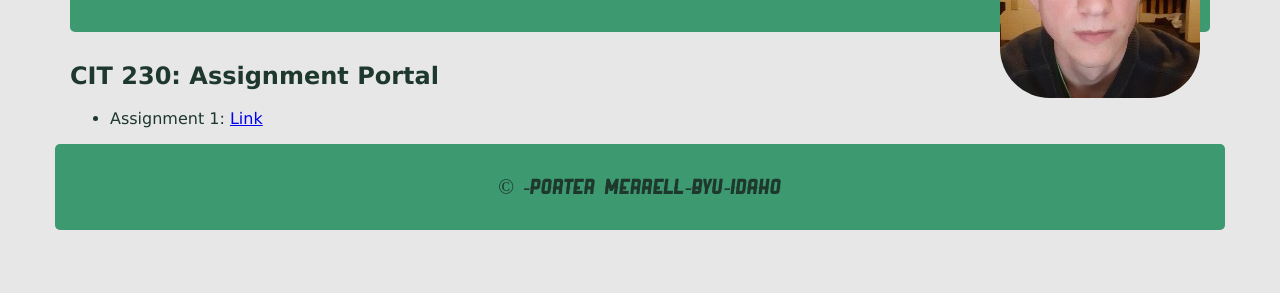
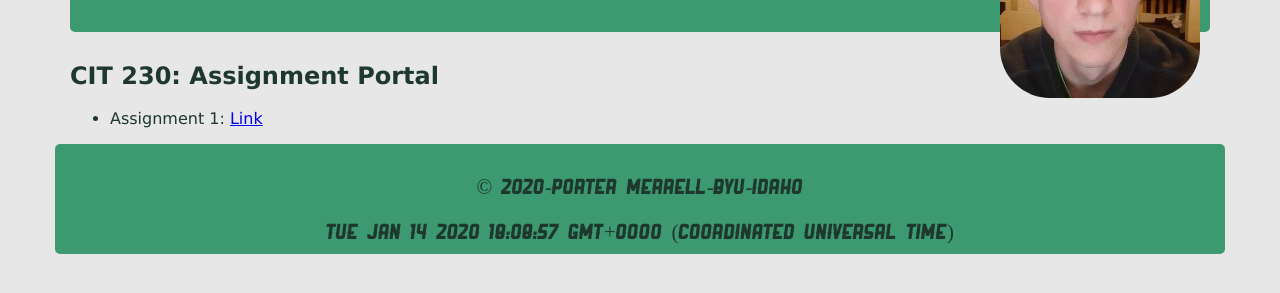
Before and after one commit to Jingdobi/Jingdobi.github.io, a plain HTML site: page index.html in a window 1280 px wide. Shown: the part 259-552 px from the top of the page. Drawn offline with Linux system fonts and the light colour scheme.

Commit message:
Please commit

```diff
--- a/Scripts/currentDate.js
+++ b/Scripts/currentDate.js
@@ -1,2 +1,8 @@
-var year = new Date();
-var date = year.getFullYear();
+const currentDate = new Date();
+console.log(currentDate);
+
+let currentYear = currentDate.getFullYear();
+console.log(currentYear);
+
+document.getElementById("currentYear").innerHTML = currentYear;
+document.getElementById("currentDate").innerHTML = currentDate;
--- a/index.html
+++ b/index.html
@@ -29,9 +29,11 @@
     <footer>
         <div class="foot">
             <p>
-                © -Porter Merrell-BYU-Idaho
+                &copy; <span id="currentYear"></span>-Porter Merrell-BYU-Idaho
             </p>
+            <span id="currentDate"></span>
         </div>
     </footer>
+    <script src="Scripts/currentDate.js"></script>
 </body>
 </html>
```
